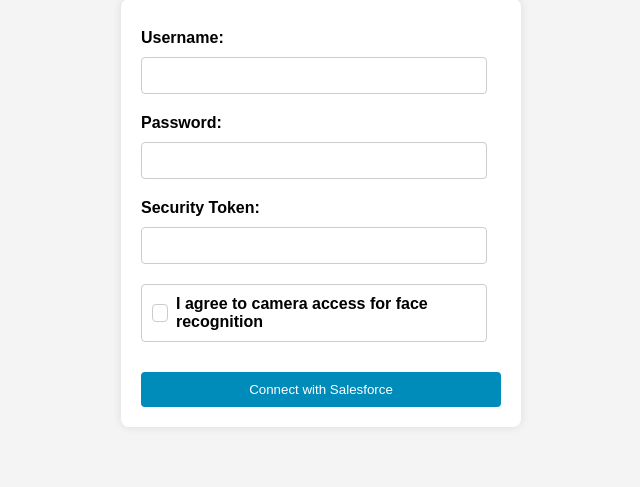
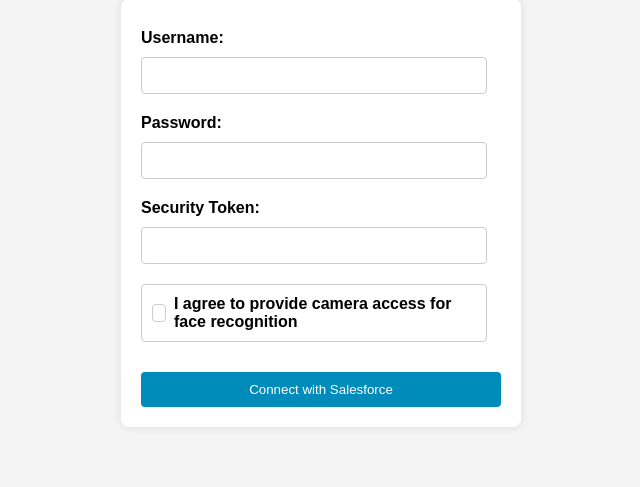
Before and after one commit to KushagraAditya/FaceRec, a Flask app: page / in a window 1280 px wide. Shown: the part 181-668 px from the top of the page, without its empty margins (319-959 px from the left). Run offline with Flask 3, Linux system fonts and the light colour scheme.

Commit message:
error resolved for the basic app

```diff
--- a/app.py
+++ b/app.py
@@ -32,14 +32,11 @@
     else:
         return None
 
-
 def verify_face(face_encoding):
     if 'sf' not in session:
         return False
     sf = pickle.loads(session['sf'])
-
     try:
-        # Query
         query_string = "SELECT Id, Face_data__c FROM User_Account__c"
         query_result = sf.query_all(query_string)
         for record in query_result['records']:
@@ -65,7 +62,6 @@
     password = request.form['password']
     security_token = request.form['security_token']
     faceRecognition = request.form.get('faceRecognition', 'off')
-
     try:
         sf = Salesforce(username=username, password=password, security_token=security_token)
         session['sf'] = pickle.dumps(sf)
--- a/templates/index.html
+++ b/templates/index.html
@@ -97,7 +97,7 @@
         <input type="text" name="security_token" id="security_token" required>
 
         <input type="checkbox" id="faceRecognition" name="faceRecognition">
-        <label for="faceRecognition">I agree to camera access for face recognition</label>
+        <label for="faceRecognition">I agree to provide camera access for face recognition</label>
 
         <input type="submit" value="Connect with Salesforce">
     </form>
```
